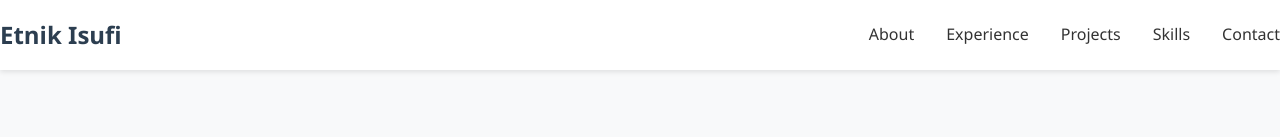
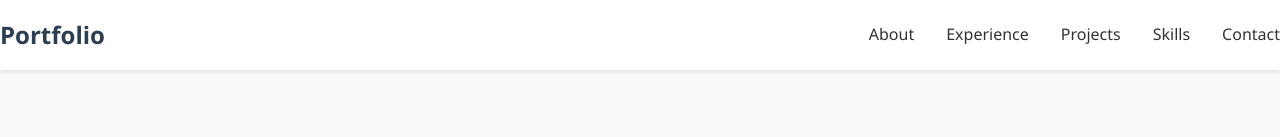
Before and after one commit to Etn1k/Portfolio, a React (Create React App) app: page / in a window 1280 px wide. Shown: the top 137 px of the page. Built offline with nearby package versions, Linux system fonts and the light colour scheme.

Commit message:
changed logo

```diff
--- a/src/App.js
+++ b/src/App.js
@@ -14,7 +14,7 @@ const [menuOpen, setMenuOpen] = useState(false);
     <div className="portfolio">
       <nav className="navbar">
   <div className="container">
-    <h1 className="logo">Etnik Isufi</h1>
+    <h1 className="logo">Portfolio</h1>
 
     {/* BURGER ICON */}
     <div
```
